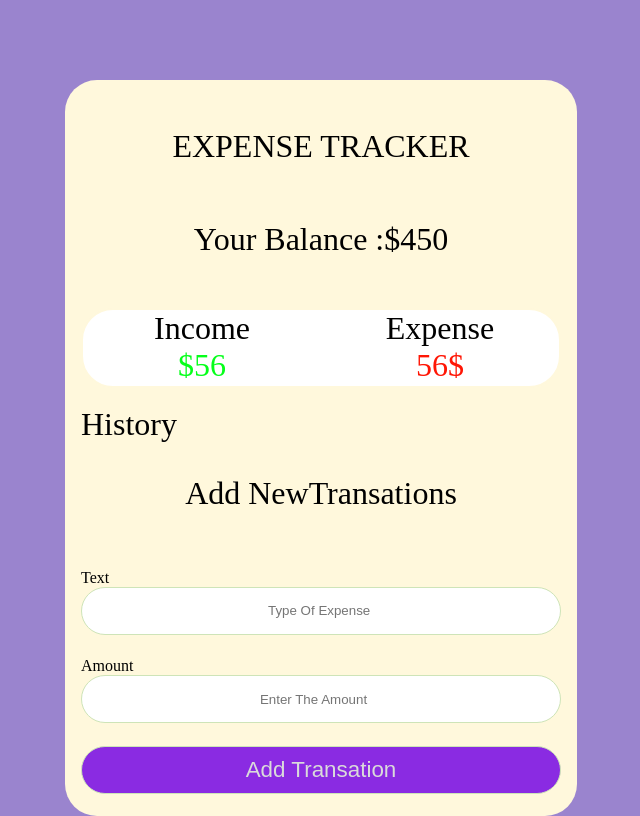
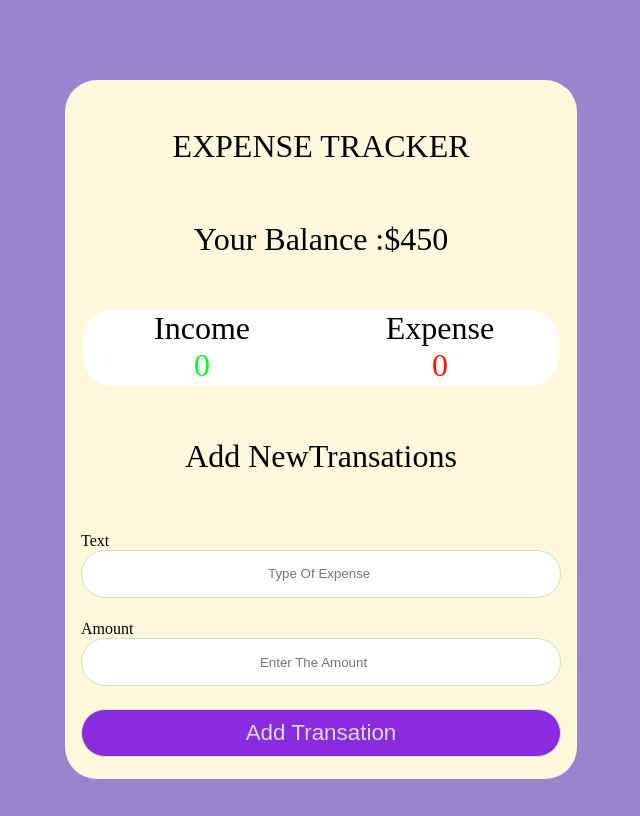
Before and after one commit to sahilverma0146/Expense-Tracker, a React (Create React App) app in the folder expense-tracker-app/: page / in a window 1280 px wide. Shown: the whole page, without its empty margins (319-959 px from the left). Built offline with nearby package versions, Linux system fonts and the light colour scheme.

Commit message:
Update Tracker.js

```diff
--- a/expense-tracker-app/src/component/Tracker.js
+++ b/expense-tracker-app/src/component/Tracker.js
@@ -1,7 +1,46 @@
 import "./Tracker.css";
-import History from "./History.js";
+import { useState, useRef } from "react";
 import NewTransations from "./NewTransations.js";
+
 function Tracker() {
+  const [expense, setExpense] = useState([]);
+  const [price, setPrice] = useState(0);
+
+  // useEffect(() => {
+  //   // Calculate the total price
+
+  // }, [expense]);
+
+  let listInput = useRef(null);
+  let amountInput = useRef(null);
+
+  function add() {
+    let el = listInput.current.value;
+    console.log(el);
+
+    let expense = amountInput.current.value;
+    console.log(expense);
+
+    const newEl = {
+      id: Date.now(),
+      text: el,
+      expense: expense,
+    };
+    setExpense((pre) => [...pre, newEl]);
+    listInput.current.value = "";
+    amountInput.current.value = "";
+
+
+
+
+   // set price shows render the total price
+    setPrice();
+
+
+  }
+
+
+
   return (
     <>
       <div className="container">
@@ -15,20 +54,26 @@ function Tracker() {
         <div className="Tracker-box">
           <div className="Income">
             Income
-            <p>$56</p>
+            <p>{price}</p>
           </div>
           <div className="Expense">
             Expense
-            <p>56$</p>
+            <p>{price}</p>
           </div>
         </div>
         <br />
 
-        <History></History>
-        <NewTransations></NewTransations>
+        <NewTransations
+          listInput={listInput}
+          amountInput={amountInput}
+          add={add}
+          expense={expense}
+          setExpense={setExpense}
+        ></NewTransations>
       </div>
     </>
   );
 }
 
+
 export default Tracker;
```
